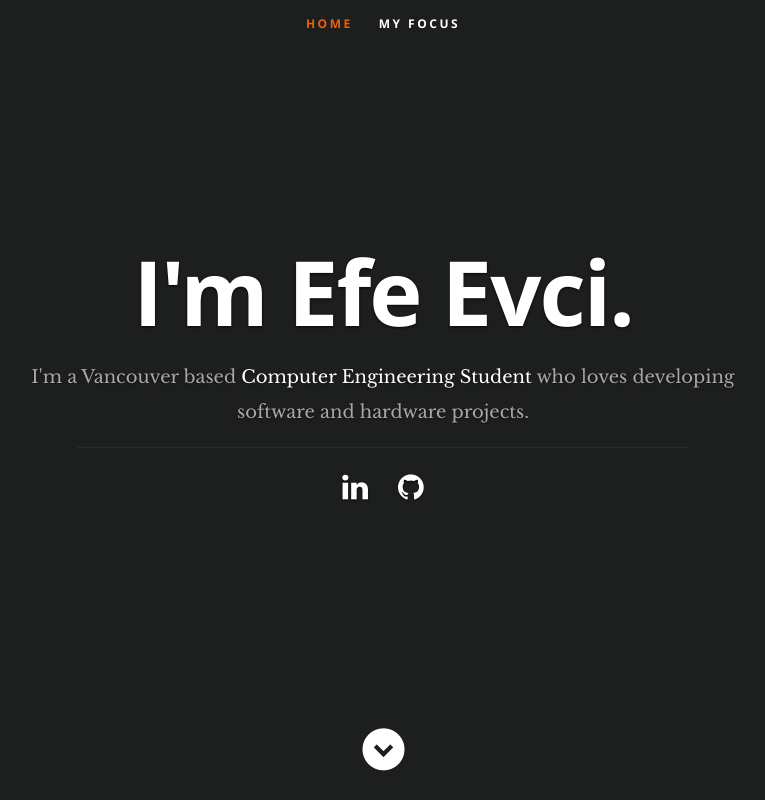
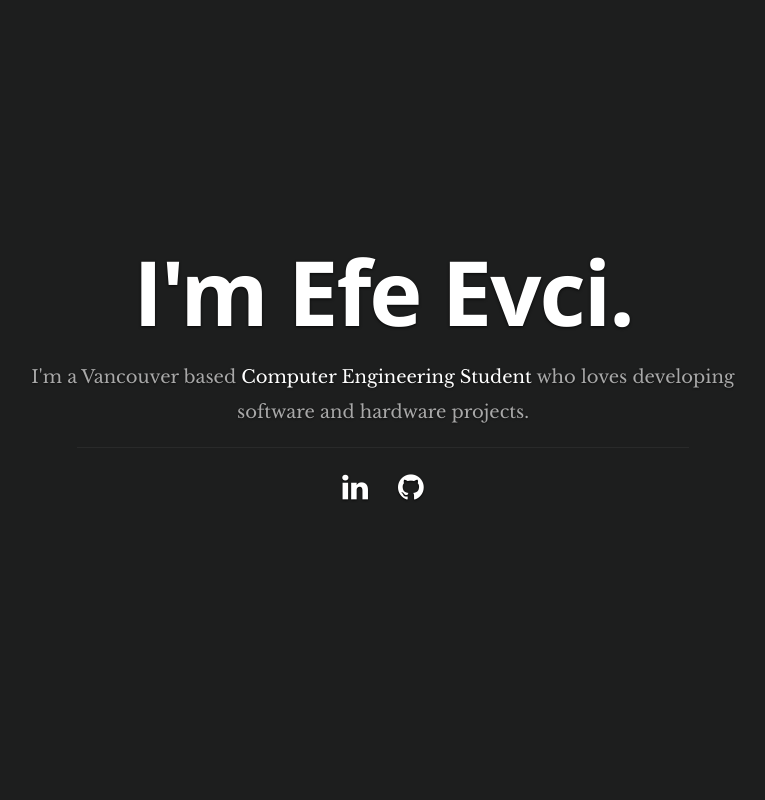
Before and after one commit to efeberkeevci/me, a React (Create React App) app in the folder personal-website/: page / in a window 1280 px wide. Shown: the top 800 px of the page, without its empty margins (257-1022 px from the left). Built offline with nearby package versions, Linux system fonts and the light colour scheme; no server answers.

Commit message:
Added CNAME file for directing website to efeevci.com

```diff
--- a/personal-website/src/Components/Header.js
+++ b/personal-website/src/Components/Header.js
@@ -48,28 +48,31 @@ class Header extends Component {
 
 
     if(this.state.is_mainpage_visible){
-      this.mainpage_transition();
+      //this.mainpage_transition();
       return (
          <div id="app_container">
 
-         <header id="home" style = {{opacity : this.state.opacity}}>
+        {/* <header id="home" style = {{opacity : this.state.opacity}}>  */}
+        <header id="home" >
 
 
          <nav id="nav-wrap">
 
             <a className="mobile-btn" href="#nav-wrap" title="Show navigation">Show navigation</a>
             <a className="mobile-btn" href="#home" title="Hide navigation">Hide navigation</a>
-
+   {/*
             <ul id="nav" className="nav">
                <li className="current"><a className="smoothscroll" href="#home">Home</a></li>
                <li><a className="smoothscroll" href="#calendar">My Focus</a></li>
                {/*
 
+
                <li><a className="smoothscroll" href="#portfolio">Portfolio</a></li>
                <li><a className="smoothscroll" href="#contact">Contact</a></li>
-                              */}
+
 
             </ul>
+            */}
 
          </nav>
 
@@ -85,14 +88,17 @@ class Header extends Component {
          </div>
 
 
-
+      {/*
          <p className="scrolldown">
             <a className="smoothscroll" href="#calendar"><i className="icon-down-circle"></i></a>
          </p>
+      */}
 
       </header>
+      {/*
       <Calendar></Calendar>
       <Footer></Footer>
+      */}
       </div>
        );
      }
```
Also changed, not shown: 2 other files (tests, documents, lock files or other folders).
